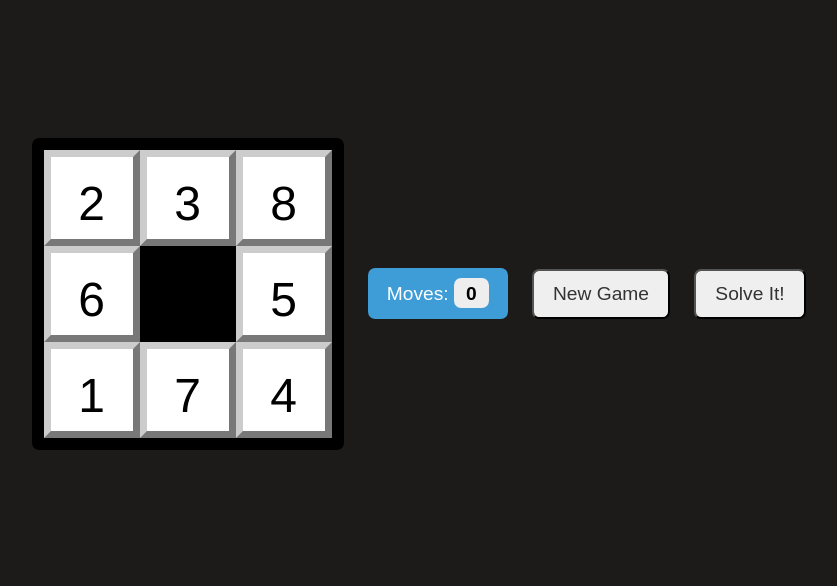
After one commit to jessincoolen/projectweek-2, a PHP site: page /6/puzzle1.html in a window 1280 px wide. The commit adds this page. Shown: the top 586 px of the page, without its empty margins (50-887 px from the left). Run offline with PHP 8.4, Linux system fonts and the light colour scheme.

Commit message:
first update

```diff
--- a/6/frameslevel1.php
+++ b/6/frameslevel1.php
@@ -1,7 +1,7 @@
 <?php
 session_start();
 //Set the countdown timer start time in seconds
-$_SESSION['clock'] = 65;
+$_SESSION['clock'] = 180;
 // Set the number of puzzles to solve (1 - 6)
 $_SESSION['NumberOfPuzzles'] = 1;
 // Number of puzzles solved (always 0)
@@ -33,7 +33,7 @@ The basic frameset filled with the level 1 components
                 </frameset>
                 <frameset rows='50%,50%' border='10'>
                     <frame name='center-middle-top' src='./nopuzzleframe.html' noresize scrolling='no'>					<!-- Casing: center top / puzzle game 2 -->
-                    <frame name='center-middle-bottom' src='./nopuzzleframe.html' noresize scrolling='no'>				<!-- Casing: center bottom / puzzle frame 3 -->
+                    <frame name='center-middle-bottom' src='./puzzle1.html' noresize scrolling='no'>				<!-- Casing: center bottom / puzzle frame 3 -->
                 </frameset>
                 <frameset rows='50%,50%' border='10'>
                     <frame name='center-right-top' src='./nopuzzleframe.html' noresize scrolling='no'>					<!-- Casing: upper right corner / puzzle frame 4 -->
--- /dev/null
+++ b/6/puzzle1.html
@@ -0,0 +1,57 @@
+<!DOCTYPE html>
+<html lang="en" >
+<head>
+  <meta charset="UTF-8">
+  <title>CodePen - Sliding Puzzle Game (3x3)</title>
+  <link rel="stylesheet" href="./styles/style.css">
+
+</head>
+<body>
+<!-- partial:index.partial.html -->
+<!doctype html>
+<html>
+<head>
+
+	<meta charset="utf-8">
+	<meta http-equiv="X-UA-Compatible" content="IE=edge,chrome=1">
+	<meta name="viewport" content="initial-scale=1.4">
+	<meta name="description" content="Sliding Puzzle Quiz">
+	<meta name="author" content="Eugene Kardash">
+	<link rel="author" href="http://kardash.net"/>
+	<link rel="me" href="http://kardash.net"/>
+  <!--<link rel="stylesheet" href="style.css">-->
+
+	<title>Sliding Puzzle Quiz (vanilla javascript)</title>
+</head>
+<body>
+
+	<figure class="SlidingPuzzleFigure">
+
+		<section>
+			<ul class="SlidingPuzzle">
+				<li class="Tile Tile1">1</li>
+				<li class="Tile Tile2">2</li>
+				<li class="Tile Tile3">3</li>
+				<li class="Tile Tile4">4</li>
+				<li class="Tile Tile5">5</li>
+				<li class="Tile Tile6">6</li>
+				<li class="Tile Tile7">7</li>
+				<li class="Tile Tile8">8</li>
+			</ul>
+
+			<div class="moves">Moves: <span id="movesnum">0</span></div>
+			<button type="button" id="newgame">New Game</button>
+			<button type="button" id="solveit">Solve It!</button>
+	  </section>
+
+	</figure>
+
+	<!--<script src="script.js"></script>-->
+
+</body>
+</html>
+<!-- partial -->
+  <script  src="./script.js"></script>
+
+</body>
+</html>
--- /dev/null
+++ b/6/script.js
@@ -0,0 +1,95 @@
+/**
+/* Written by Eugene Kardash in August 2019
+/* eugene@kardash.net
+*/
+var movesNum; // number of moves initiated by user
+var movescell = document.getElementById("movesnum"); // where # of moves are displayed
+
+// tiles DOM objects
+var tile1 = document.getElementsByClassName("Tile Tile1")[0];
+var tile2 = document.getElementsByClassName("Tile Tile2")[0];
+var tile3 = document.getElementsByClassName("Tile Tile3")[0];
+var tile4 = document.getElementsByClassName("Tile Tile4")[0];
+var tile5 = document.getElementsByClassName("Tile Tile5")[0];
+var tile6 = document.getElementsByClassName("Tile Tile6")[0];
+var tile7 = document.getElementsByClassName("Tile Tile7")[0];
+var tile8 = document.getElementsByClassName("Tile Tile8")[0];
+
+// Assigning the positions of tiles.
+var emptyRow, emptyCol;
+// Run the option you need below:
+//------------------------------------------------------
+// Option 1. Random initial positions
+var randomizePuzzle = function() {
+  movesNum = 0;
+  movescell.innerHTML = movesNum; // update # of moves displayed
+  [emptyRow, emptyCol] = [2, 2]; // position of the empty cell
+  var positions = [ [1,1], [1,2], [1,3], [2,1], [2,3], [3,1], [3,2], [3,3] ]; // [2,2] is center, it's not in this array, and will be empty cell
+  var tiles = [tile1, tile2, tile3, tile4, tile5, tile6, tile7, tile8];
+  for (let i=7; i>=0; i--) {
+    let r = Math.round(Math.random() * i); // random integer from 0 to i
+    let poppedPos = positions.splice(r, 1); // removes an element from "positions" array at "r" position
+    tiles[i].style.gridRow = poppedPos[0][0];
+    tiles[i].style.gridColumn = poppedPos[0][1];
+  }
+}
+//------------------------------------------------------
+// Option 2. Ordered initial positions (a solved puzzle)
+var solvePuzzle = function() {
+  movesNum = 0;
+  movescell.innerHTML = movesNum; // update # of moves displayed
+  [emptyRow, emptyCol] = [3, 2]; // position of the empty cell
+  tile1.style.gridRow = 1;
+  tile1.style.gridColumn = 1;
+  tile2.style.gridRow = 1;
+  tile2.style.gridColumn = 2;
+  tile3.style.gridRow = 1;
+  tile3.style.gridColumn = 3;
+  tile4.style.gridRow = 2;
+  tile4.style.gridColumn = 1;
+  tile5.style.gridRow = 2;
+  tile5.style.gridColumn = 2;
+  tile6.style.gridRow = 2;
+  tile6.style.gridColumn = 3;
+  tile7.style.gridRow = 3;
+  tile7.style.gridColumn = 1;
+  tile8.style.gridRow = 3;
+  tile8.style.gridColumn = 3;
+}
+//------------------------------------------------------
+
+var moveTile = function() {
+  thisRow = this.style.gridRow.charAt(0);
+  thisCol = this.style.gridColumn.charAt(0);
+  //console.log("thisRow: "+thisRow+", thisCol: "+thisCol+", emptyRow: "+emptyRow+", emptyCol: "+emptyCol);
+  if (emptyRow == thisRow) {
+    if (parseInt(thisCol)+1 == emptyCol || parseInt(thisCol)-1 == emptyCol) {
+      let tmpCol = thisCol; // current block scope variable
+      this.style.gridColumn = emptyCol.toString(); // move it horizontally
+      emptyCol = tmpCol;
+      movesNum++;
+    }
+  } else if (emptyCol == thisCol) {
+    if (parseInt(thisRow)+1 == emptyRow || parseInt(thisRow)-1 == emptyRow) {
+      let tmpRow = thisRow; // current block scope variable
+      this.style.gridRow = emptyRow.toString(); // move it vertically
+      emptyRow = tmpRow;
+      movesNum++;
+    }
+  }
+  movescell.innerHTML = movesNum; // update # of moves displayed
+}
+
+tile1.onclick = moveTile;
+tile2.onclick = moveTile;
+tile3.onclick = moveTile;
+tile4.onclick = moveTile;
+tile5.onclick = moveTile;
+tile6.onclick = moveTile;
+tile7.onclick = moveTile;
+tile8.addEventListener("click", moveTile); // alternative way to write it
+
+document.getElementById("newgame").onclick = randomizePuzzle;
+document.getElementById("solveit").onclick = solvePuzzle;
+
+randomizePuzzle();
--- /dev/null
+++ b/6/styles/style.css
@@ -0,0 +1,96 @@
+* {
+    box-sizing: border-box;
+  }
+  html {
+    font-size: 1.5em;
+  }
+  @media screen and (max-width: 600px) {
+    html {
+      font-size: 0.8em;
+    }
+  }
+
+  body {
+    font-size: 2rem;
+    padding: 0.7em;
+    background-color: rgb(29, 26, 26);
+    font-family: Sans-Serif;
+  }
+  ol, ul {
+      list-style: none;
+  }
+  .SlidingPuzzle {
+    max-width: 95%;
+    width: 13rem;
+    background: #000;
+    border-radius: 0.3rem;
+    padding: 0.5rem;
+  }
+
+  .SlidingPuzzle {
+    display: grid;
+    grid-template-columns: 1fr 1fr 1fr;
+    grid-template-rows: auto;
+    grid-gap: 0;
+  }
+
+  .Tile {
+    background: #fff;
+    border-top: 0.3rem solid #ccc;
+    border-left: 0.3rem solid #ccc;
+    border-right: 0.3rem solid #787878;
+    border-bottom: 0.3rem solid #787878;
+    padding: 20% 0.2rem;
+    width: 4rem;
+    height: 4rem;
+    text-align: center;
+    font-family: 'Franklin Gothic Medium', 'Arial Narrow', Arial, sans-serif;
+  }
+
+  figure > figcaption {
+    font-style: italic;
+    font-size: 1.1rem;
+    /*text-indent: 1rem;*/
+    padding: 0.5rem 1rem;
+
+    position: fixed;
+    bottom: 5px;
+    background: rgba(255, 255, 255, 0.6);
+  }
+
+  /* Moves counter styles */
+  section {
+    display: flex;
+    flex-direction: row;
+    align-items: center;
+  }
+
+  .moves {
+    font-size: 0.8rem;
+    margin: 1rem 0.5rem 1rem 1rem;
+    background: #3e9dd6;
+    padding: 0.6rem 0.8rem;
+    color: #fff;
+    border-radius: 0.3rem;
+    white-space: nowrap;
+  }
+  #movesnum {
+    background: #eee;
+    padding: 0.2rem 0.5rem;
+    color: #000;
+    border-radius: 0.3rem;
+    font-weight: bold;
+  }
+  button {
+    font-size: 0.8rem;
+    margin: 0.5rem;
+    padding: 0.5rem 0.8rem;
+    color: #333;
+    border-radius: 0.3rem;
+    white-space: nowrap;
+  }
+
+  @media screen and (max-width: 600px) {
+    section { flex-direction: column; }
+    .moves { margin: 1rem 0 0.5rem 0; }
+  }
```
